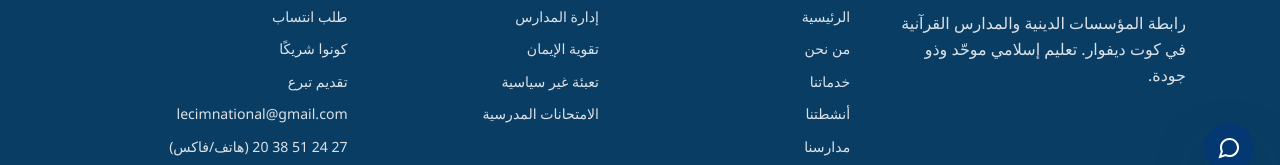
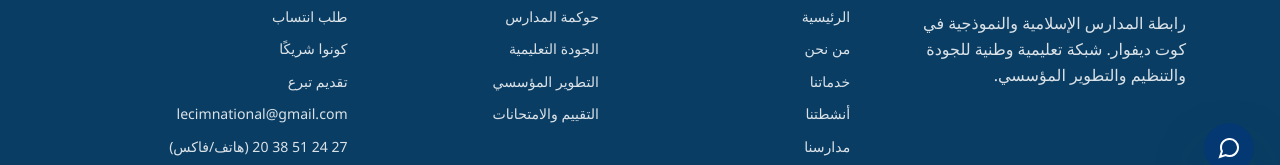
Before and after one commit to musu-deep/pro-lecim, a plain HTML site: page ar/actualite.html in a window 1280 px wide. Shown: the part 601-766 px from the top of the page. Drawn offline with Linux system fonts and the light colour scheme; no server answers.

Commit message:
Professionalize Arabic content: actualite.html

```diff
--- a/ar/actualite.html
+++ b/ar/actualite.html
@@ -4,7 +4,7 @@
 <meta charset="UTF-8">
 <meta name="viewport" content="width=device-width, initial-scale=1.0">
 <title>خبر — LECIM</title>
-<meta name="description" content="خبر من رابطة المؤسسات الدينية والمدارس القرآنية في كوت ديفوار.">
+<meta name="description" content="خبر وتحديث مؤسسي من رابطة المدارس الإسلامية والنموذجية في كوت ديفوار.">
 <link rel="icon" type="image/jpeg" href="../assets/img/logo.jpg">
 <link rel="stylesheet" href="../assets/css/style.css">
 <link rel="manifest" href="manifest.json">
@@ -17,7 +17,7 @@
   <nav class="nav">
     <a href="index.html" class="brand">
       <img src="../assets/img/logo.jpg" alt="شعار LECIM" class="brand-logo">
-      <span class="brand-text">LECIM<small>رابطة المدارس الدينية والقرآنية بكوت ديفوار</small></span>
+      <span class="brand-text">LECIM<small>رابطة المدارس الإسلامية والنموذجية في كوت ديفوار</small></span>
     </a>
     <div class="nav-links">
       <ul class="nav-pill">
@@ -135,7 +135,7 @@
           <img src="../assets/img/logo.jpg" alt="شعار LECIM" class="brand-logo footer-logo">
           LECIM
         </div>
-        <p>رابطة المؤسسات الدينية والمدارس القرآنية في كوت ديفوار. تعليم إسلامي موحّد وذو جودة.</p>
+        <p>رابطة المدارس الإسلامية والنموذجية في كوت ديفوار. شبكة تعليمية وطنية للجودة والتنظيم والتطوير المؤسسي.</p>
       </div>
       <div>
         <h4>التصفح</h4>
@@ -158,10 +158,10 @@
       <div>
         <h4>مهامنا</h4>
         <ul>
-          <li>إدارة المدارس</li>
-          <li>تقوية الإيمان</li>
-          <li>تعبئة غير سياسية</li>
-          <li>الامتحانات المدرسية</li>
+          <li>حوكمة المدارس</li>
+          <li>الجودة التعليمية</li>
+          <li>التطوير المؤسسي</li>
+          <li>التقييم والامتحانات</li>
         </ul>
       </div>
       <div>
@@ -183,7 +183,7 @@
     </div>
     <div class="footer-bottom">
       <span>© 2026 LECIM — جميع الحقوق محفوظة.</span>
-      <span>موقع مصمم لرابطة المؤسسات الدينية والمدارس القرآنية بكوت ديفوار</span>
+      <span>منصة مؤسسية لرابطة المدارس الإسلامية والنموذجية في كوت ديفوار</span>
     </div>
   </div>
 </footer>
```
